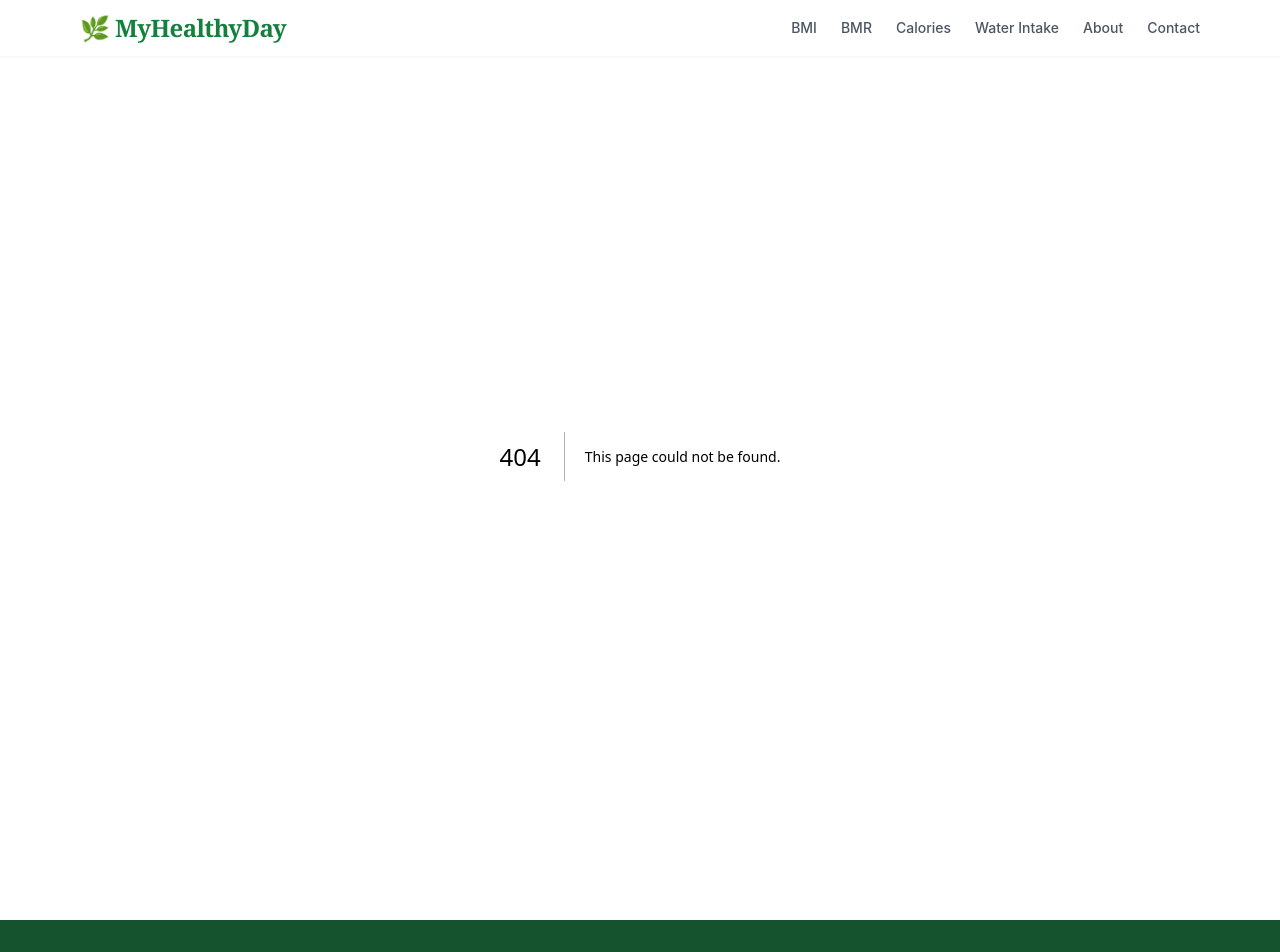
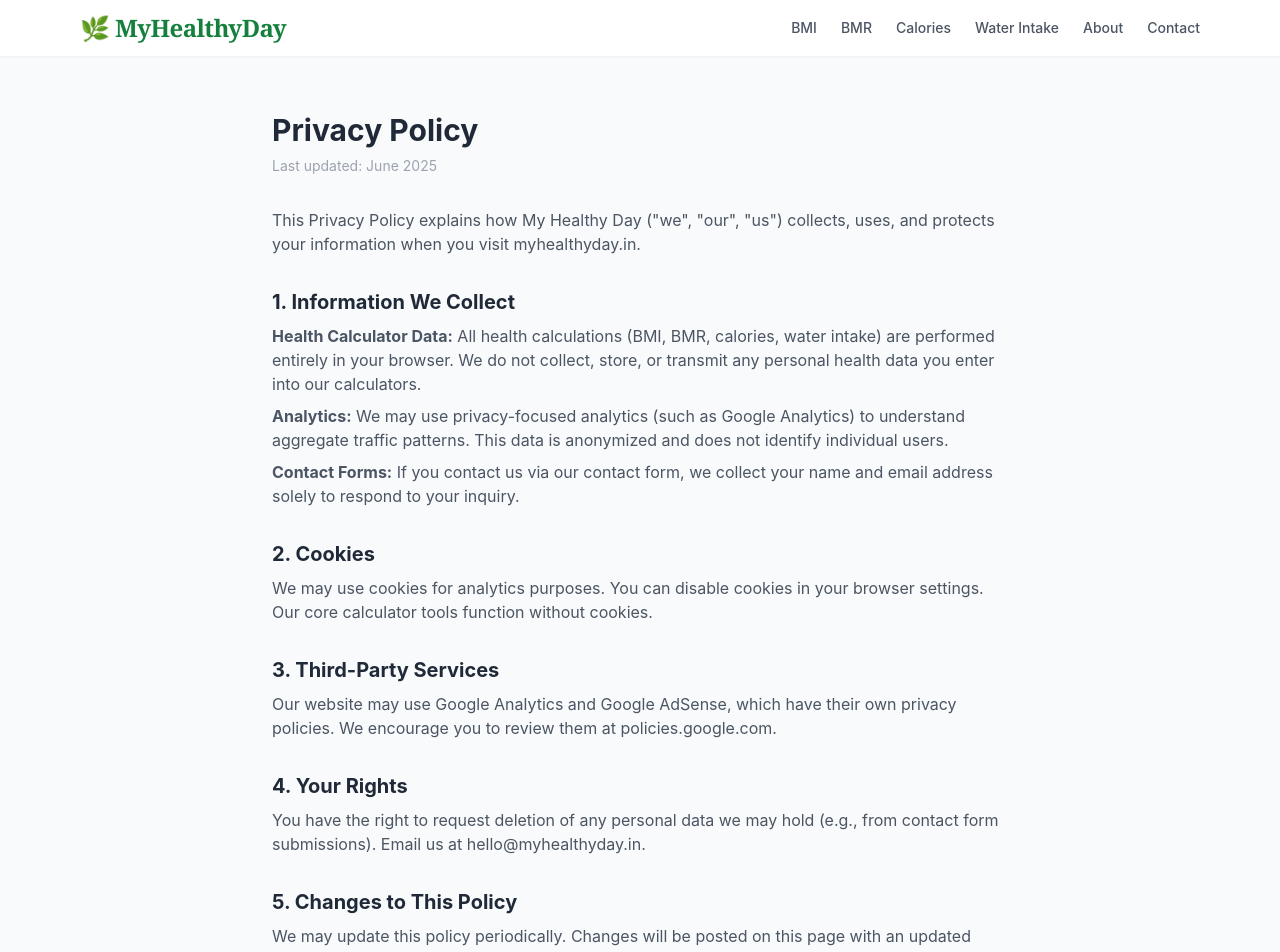
Before and after one commit to Bengalistore/Myhealthyday, a Next.js app: page /privacy-policy in a window 1280 px wide. Before the commit this address had no page. Shown: the top 952 px of the page. Built offline with nearby package versions, Linux system fonts and the light colour scheme.

Commit message:
Create page.tsx

```diff
--- /dev/null
+++ b/app/privacy-policy/page.tsx
@@ -0,0 +1,37 @@
+import type { Metadata } from "next";
+
+export const metadata: Metadata = {
+  title: "Privacy Policy | My Healthy Day",
+  description: "Read the privacy policy for myhealthyday.in — how we handle your data, cookies, and personal information.",
+};
+
+export default function PrivacyPolicyPage() {
+  return (
+    <div className="max-w-3xl mx-auto px-4 py-14 prose prose-gray">
+      <h1 className="text-3xl font-bold text-gray-800 mb-2">Privacy Policy</h1>
+      <p className="text-sm text-gray-400 mb-8">Last updated: June 2025</p>
+
+      <p className="text-gray-600">This Privacy Policy explains how My Healthy Day (&quot;we&quot;, &quot;our&quot;, &quot;us&quot;) collects, uses, and protects your information when you visit myhealthyday.in.</p>
+
+      <h2 className="text-xl font-bold text-gray-800 mt-8 mb-2">1. Information We Collect</h2>
+      <p className="text-gray-600"><strong>Health Calculator Data:</strong> All health calculations (BMI, BMR, calories, water intake) are performed entirely in your browser. We do not collect, store, or transmit any personal health data you enter into our calculators.</p>
+      <p className="text-gray-600 mt-2"><strong>Analytics:</strong> We may use privacy-focused analytics (such as Google Analytics) to understand aggregate traffic patterns. This data is anonymized and does not identify individual users.</p>
+      <p className="text-gray-600 mt-2"><strong>Contact Forms:</strong> If you contact us via our contact form, we collect your name and email address solely to respond to your inquiry.</p>
+
+      <h2 className="text-xl font-bold text-gray-800 mt-8 mb-2">2. Cookies</h2>
+      <p className="text-gray-600">We may use cookies for analytics purposes. You can disable cookies in your browser settings. Our core calculator tools function without cookies.</p>
+
+      <h2 className="text-xl font-bold text-gray-800 mt-8 mb-2">3. Third-Party Services</h2>
+      <p className="text-gray-600">Our website may use Google Analytics and Google AdSense, which have their own privacy policies. We encourage you to review them at policies.google.com.</p>
+
+      <h2 className="text-xl font-bold text-gray-800 mt-8 mb-2">4. Your Rights</h2>
+      <p className="text-gray-600">You have the right to request deletion of any personal data we may hold (e.g., from contact form submissions). Email us at hello@myhealthyday.in.</p>
+
+      <h2 className="text-xl font-bold text-gray-800 mt-8 mb-2">5. Changes to This Policy</h2>
+      <p className="text-gray-600">We may update this policy periodically. Changes will be posted on this page with an updated date.</p>
+
+      <h2 className="text-xl font-bold text-gray-800 mt-8 mb-2">6. Contact</h2>
+      <p className="text-gray-600">Questions about this policy? Contact us at <a href="mailto:hello@myhealthyday.in" className="text-green-600">hello@myhealthyday.in</a>.</p>
+    </div>
+  );
+}
```
